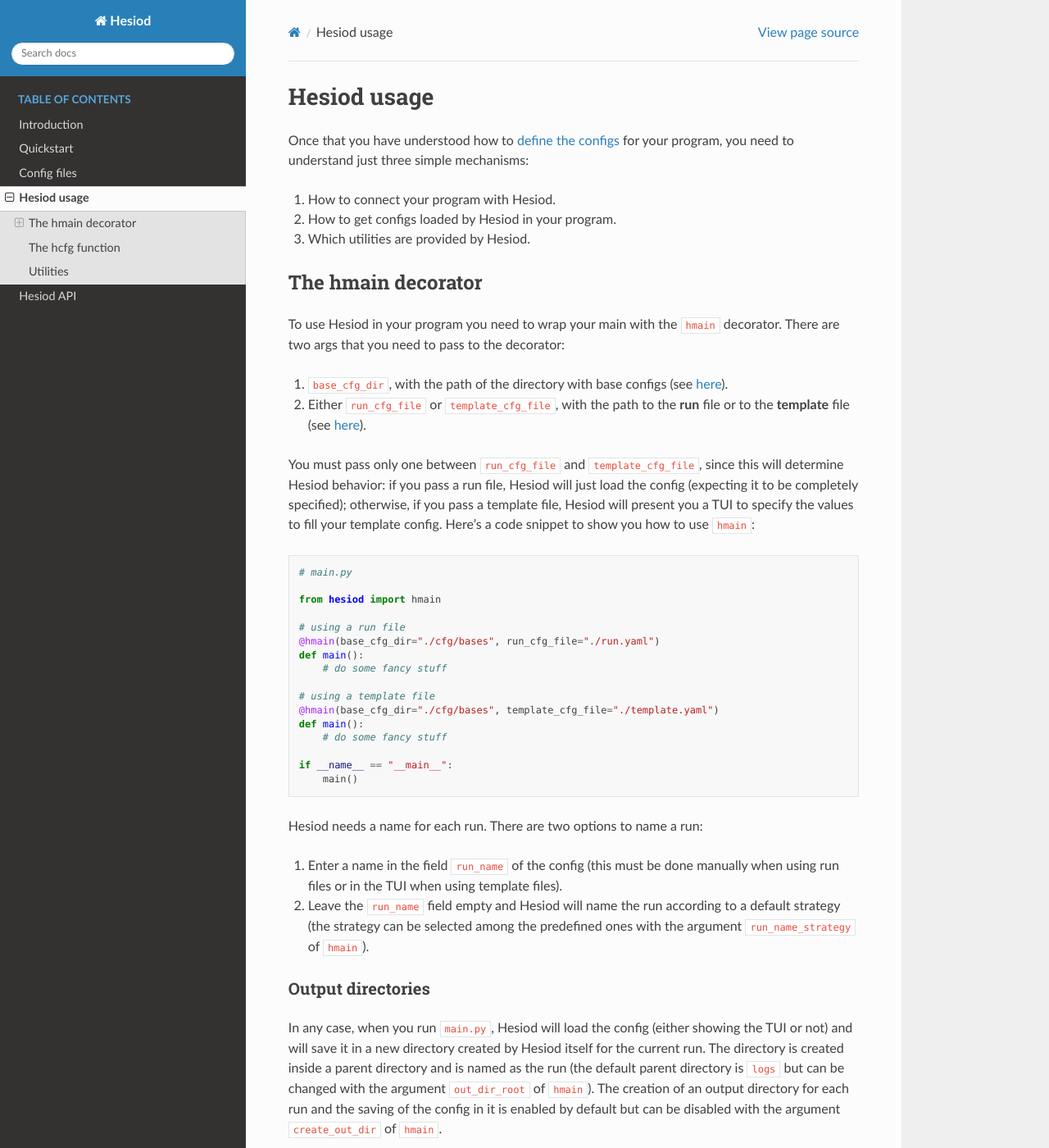
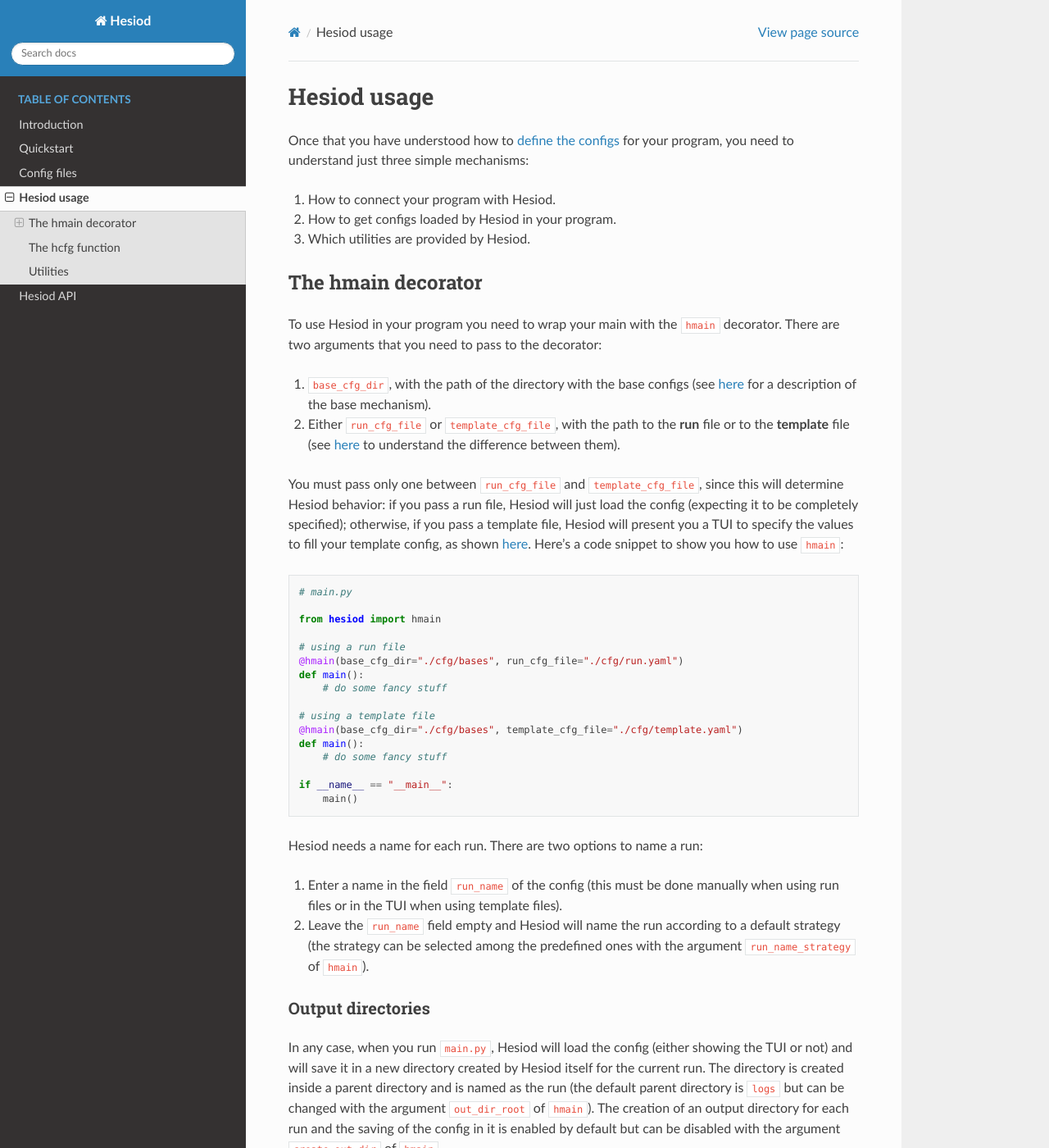
Before and after one commit to lykius/hesiod, a Sphinx documentation site: the page built from docs/source/usage.rst, in a window 1280 px wide and 1400 px high. Shown: the whole window at 82% size. Built offline with Sphinx 7.4.7 and the Read the Docs theme 2.0.0, drawn with Linux system fonts in a browser that asks for light colours; some of the changed text lies outside the part shown.

Commit message:
docs: minor improvements

```diff
--- a/docs/source/usage.rst
+++ b/docs/source/usage.rst
@@ -14,17 +14,18 @@
 *******************
 
 To use Hesiod in your program you need to wrap your main with the ``hmain`` decorator. There are two
-args that you need to pass to the decorator:
+arguments that you need to pass to the decorator:
 
-1. ``base_cfg_dir``, with the path of the directory with base configs (see
-   :ref:`here <base-mechanism>`).
+1. ``base_cfg_dir``, with the path of the directory with the base configs (see
+   :ref:`here <base-mechanism>` for a description of the base mechanism).
 2. Either ``run_cfg_file`` or ``template_cfg_file``, with the path to the **run** file or to the
-   **template** file (see :ref:`here <run_vs_template>`).
+   **template** file (see :ref:`here <run_vs_template>` to understand the difference between them).
 
 You must pass only one between ``run_cfg_file`` and ``template_cfg_file``, since this will determine
 Hesiod behavior: if you pass a run file, Hesiod will just load the config (expecting it to be completely
 specified); otherwise, if you pass a template file, Hesiod will present you a TUI to specify the
-values to fill your template config. Here's a code snippet to show you how to use ``hmain``:
+values to fill your template config, as shown :ref:`here <tui>`.
+Here's a code snippet to show you how to use ``hmain``:
 
 .. code-block:: python
 
@@ -33,12 +34,12 @@
     from hesiod import hmain
 
     # using a run file
-    @hmain(base_cfg_dir="./cfg/bases", run_cfg_file="./run.yaml")
+    @hmain(base_cfg_dir="./cfg/bases", run_cfg_file="./cfg/run.yaml")
     def main():
         # do some fancy stuff
 
     # using a template file
-    @hmain(base_cfg_dir="./cfg/bases", template_cfg_file="./template.yaml")
+    @hmain(base_cfg_dir="./cfg/bases", template_cfg_file="./cfg/template.yaml")
     def main():
         # do some fancy stuff
 
@@ -79,16 +80,16 @@
 
 Configs passed on the command line must be in the format ``{prefix}{key}{sep}{value}``:
 
-* ``{prefix}`` is optional and can be any amount of the char "-".
-* ``{key}`` is a string but cannot contain the chars "-", "=" and ":".
-* ``{sep}`` is mandatory and can be one of "=", ":".
+* ``{prefix}`` is optional and can be any amount of the char ``-``.
+* ``{key}`` is a generic string but cannot contain the chars ``-``, ``=`` and ``:``.
+* ``{sep}`` is mandatory and can be either ``=`` or ``:``.
 * ``{value}`` is a string that can contain everything.
 
 For instance, let's consider the following run file:
 
 .. code-block:: yaml
 
-    # run.yaml
+    # cfg/run.yaml
 
     a: 1
     b: 2
@@ -103,9 +104,12 @@
     from hesiod import hmain
 
     # using a run file
-    @hmain(base_cfg_dir="./cfg/bases", run_cfg_file="./run.yaml")
+    @hmain(base_cfg_dir="./cfg/bases", run_cfg_file="./cfg/run.yaml")
     def main():
         # do some fancy stuff
+
+    if __name__ == "__main__":
+        main()
 
 If you run the main above with the command::
 
@@ -139,7 +143,7 @@
 
 .. code-block:: yaml
 
-    # run.yaml
+    # cfg/run.yaml
 
     a: 1
     b: 2
@@ -149,9 +153,9 @@
         f: [1, 2, 3]
         g: 1e-10
 
-If you wrap your main with ``@hmain(base_cfg_dir="cfg/bases", run_cfg_file="run.yaml")``, Hesiod will
-load ``run.yaml`` to create your config. Then, you can use the ``hcfg`` function **everywhere** in
-your code as follows:
+If you wrap your main with ``@hmain(base_cfg_dir="cfg/bases", run_cfg_file="cfg/run.yaml")``, Hesiod
+will load ``run.yaml`` to create your config. Then, you can use the ``hcfg`` function **everywhere**
+in your code as follows:
 
 .. code-block:: python
 
```
Also changed, not shown: docs/source/config.rst (+5 -4 lines), docs/source/quickstart.rst (+15 -13 lines).
